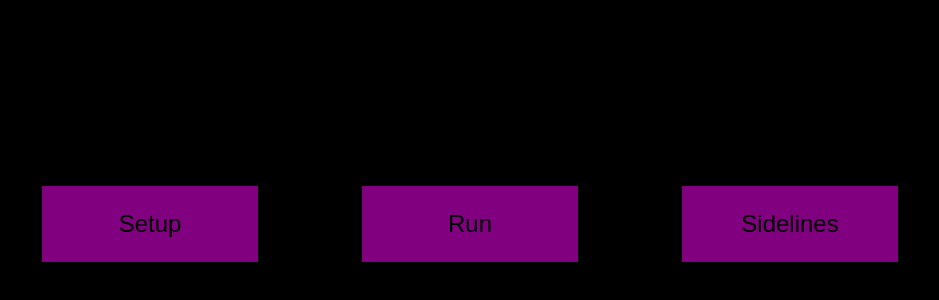
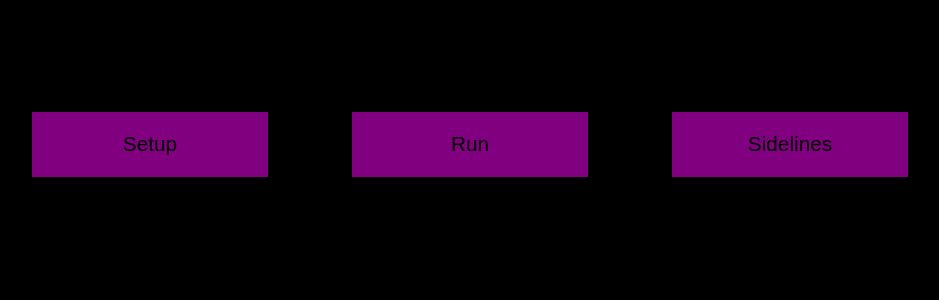
Before and after one commit to codl/esa_ambience, a plain HTML site: page index.html in a window 1280 px wide. Shown: the part 118-418 px from the top of the page, without its empty margins (170-1109 px from the left). Drawn offline with Linux system fonts and the light colour scheme.

Commit message:
prettify

```diff
--- a/ambience.css
+++ b/ambience.css
@@ -10,12 +10,11 @@ div.chooser {
     position: absolute;
     top: 0; bottom: 0; left: 0; right: 0;
     max-height: 20em;
-    max-width: 40em;
+    max-width: 60em;
     margin: 0 auto;
     display: flex;
     flex-direction: row;
     padding: 8vw;
-    font-size: 1.5em;
 }
 
 @media screen and (max-width: 800px) {
@@ -23,13 +22,21 @@ div.chooser {
 }
 
 .chooser label {
-    flex: 0 1;
-    margin: 1em;
+    flex: 1;
+    margin: 2em;
     text-align: center;
     display: block;
     min-width: 5em;
     padding: 1em 2em;
     background: purple;
+    font-size: 1.3em;
+    box-shadow: 0 10px transparent, 0 -10px transparent;
+    transition: box-shadow 0.4s ease-out;
+}
+
+.chooser label:hover {
+    box-shadow: 0 2px orange, 0 -2px orange;
+    cursor: pointer;
 }
 
 .chooser input{
@@ -39,3 +46,8 @@ div.chooser {
 .chooser input[type=radio]:checked + label {
     background: orange;
 }
+
+.chooser input[type=radio]:checked + label:hover {
+    box-shadow: 0 0 transparent, 0 0 transparent;
+    cursor: default;
+}
```
